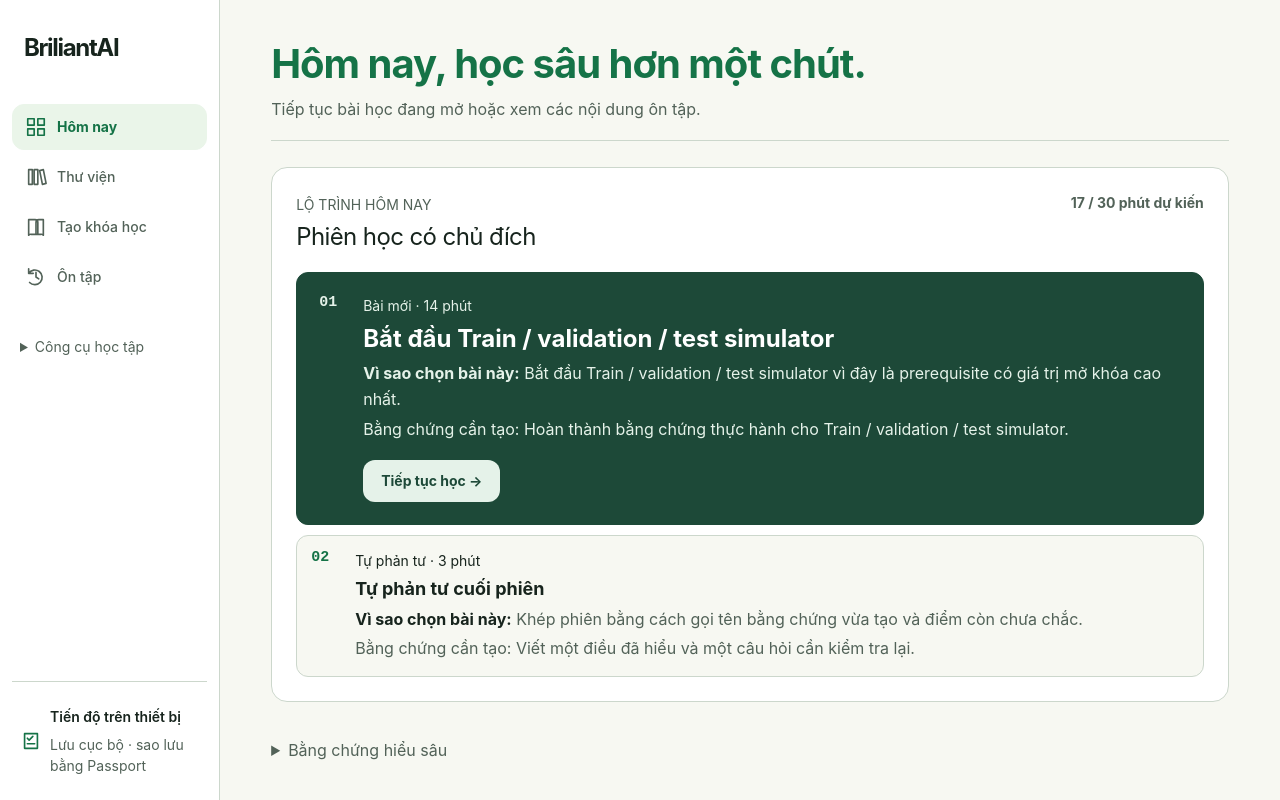
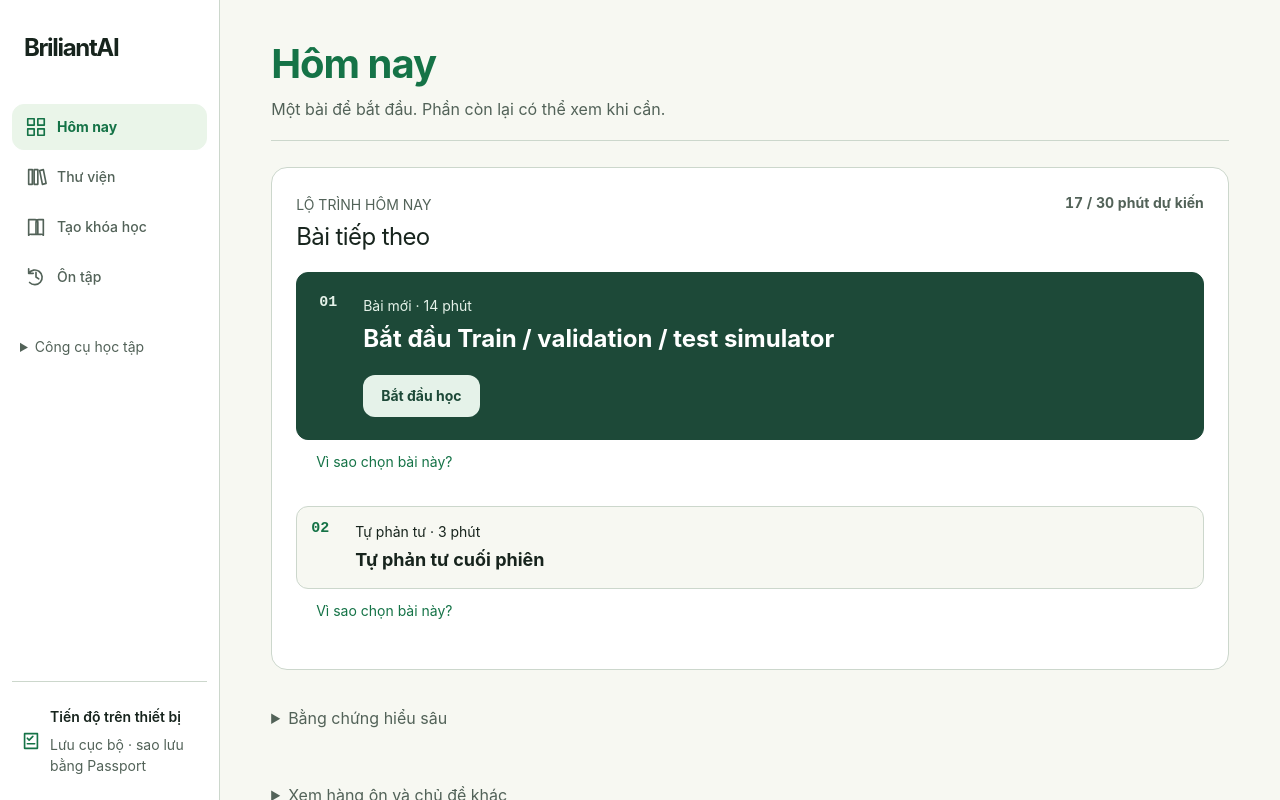
Before and after one commit to PhanThienLoc/briliant-ai-lab, a Next.js app: page / in a window 1280 px wide. Shown: the top 800 px of the page. Built offline with nearby package versions, Linux system fonts and the light colour scheme.

Commit message:
Release v47 focused Today disclosures and scoped lab background checkpoint

```diff
--- a/app/learning-dashboard.tsx
+++ b/app/learning-dashboard.tsx
@@ -383,13 +383,14 @@ function SourceReviews({ onOpen }: { onOpen: (courseId: string, lessonId: string
 function HubView({ adaptive, snapshots, expansionProgress, repairs, history, diagnostic, onDiagnostic, onStart, onAdaptiveLesson, onExpansion, onRecent, onRepair, onMap, onChecklist, onHistory, onStudio, onLibrary }: { adaptive: AdaptiveHubState; snapshots: LessonSnapshot[]; expansionProgress: ExpansionProgress; repairs: RepairItem[]; history: LocalLearningEvent[]; diagnostic: DiagnosticResult | null; onDiagnostic: () => void; onStart: (lessonId: string) => void; onAdaptiveLesson: (lessonId: string, activityId: string | null, mode: "practice" | "review") => void; onExpansion: (labId: ExpansionLabId, reviewDue: boolean, edgeId?: ExpansionEdgeId) => void; onRecent: (lessonId: string) => void; onRepair: (lessonId: string, activityId: string) => void; onMap: () => void; onChecklist: () => void; onHistory: () => void; onStudio: (courseId?: string, lessonId?: string) => void; onLibrary: () => void }) {
   return (
     <div className="hub-canvas">
-      <header className="template-page-header"><h1>Hôm nay, học sâu hơn một chút.</h1><p>Tiếp tục bài học đang mở hoặc xem các nội dung ôn tập.</p></header>
+      <header className="template-page-header"><h1>Hôm nay</h1><p>Một bài để bắt đầu. Phần còn lại có thể xem khi cần.</p></header>
       <AdaptiveHub state={adaptive} onLesson={onAdaptiveLesson} onExpansion={onExpansion} onDiagnostic={onDiagnostic} />
       {adaptive.hydrated ? <>
-        <div className="home-focus-grid">
+        <details className="home-analytics"><summary>Xem hàng ôn và chủ đề khác</summary><div className="home-focus-grid">
           <ReviewQueue snapshots={snapshots} expansionProgress={expansionProgress} onStart={onAdaptiveLesson} onExpansion={onExpansion} limit={3} />
           <ActiveTopics snapshots={snapshots} recommendedLessonId={adaptive.queue.items[0]?.target?.kind === "lesson" ? adaptive.queue.items[0].target.id : diagnostic?.recommendedLessonId} onStart={onStart} onMap={onMap} />
         </div>
+        </details>
         <SourceCourseHub onLibrary={onLibrary} onCreate={() => onStudio()} />
         <details className="home-analytics"><summary>Tiến độ và công cụ học tập</summary>
           <DiagnosticSummary result={diagnostic} onOpen={onDiagnostic} onStart={onStart} />
--- a/app/stitch-theme.css
+++ b/app/stitch-theme.css
@@ -427,3 +427,11 @@ button.today-action { cursor: pointer; }
   .lab-feedback,
   .sql-editor aside p
 ) { font-size: 16px; line-height: 1.65; }
+
+/* Focus checkpoint: details remain available without competing with the next action. */
+.today-context { padding: 0 20px 12px; }
+.today-context summary { cursor: pointer; min-height: 44px; display: flex; align-items: center; font-size: 14px; color: var(--primary); }
+.today-context p { font-size: 16px; line-height: 1.6; margin: 8px 0; }
+.today-session > header strong, .metric-pair strong { font-variant-numeric: tabular-nums; }
+.transform-workspace svg { background: var(--surface-lowest); }
+.bfs-workspace > svg { background-color: var(--surface-lowest); background-image: radial-gradient(circle, var(--outline-variant) .7px, transparent .8px); background-size: 20px 20px; }
--- a/components/learning/today-session.tsx
+++ b/components/learning/today-session.tsx
@@ -20,7 +20,7 @@ export function TodaySession({
       <header>
         <div>
           <span className="mono-label">LỘ TRÌNH HÔM NAY</span>
-          <h2 id="today-session-title">Phiên học có chủ đích</h2>
+          <h2 id="today-session-title">Bài tiếp theo</h2>
         </div>
         <strong aria-label={`${queue.totalMinutes} trên ${queue.budgetMinutes} phút`}>
           {queue.totalMinutes} / {queue.budgetMinutes} phút dự kiến
@@ -38,7 +38,7 @@ export function TodaySession({
                   className="today-action"
                   aria-current={index === 0 && item.target ? "step" : undefined}
                   aria-label={item.target ? `${index + 1}. ${item.title}. ${item.minutes} phút. Bằng chứng cần tạo: ${item.evidenceNeeded}` : undefined}
-                  aria-describedby={item.target ? reasonId : undefined}
+
                   onClick={item.target ? () => onOpen(item) : undefined}
                 >
                   <span className="today-order">
@@ -49,15 +49,11 @@ export function TodaySession({
                       {actionLabels[item.type]} · {item.minutes} phút
                     </small>
                     <strong>{item.title}</strong>
-                    <span className="today-reason" id={reasonId}>
-                      <b>Vì sao chọn bài này:</b> {item.reason}
-                    </span>
-                    <span className="today-evidence">
-                      Bằng chứng cần tạo: {item.evidenceNeeded}
-                    </span>
-                    {index === 0 && item.target ? <span className="today-continue">Tiếp tục học →</span> : null}
+
+                    {index === 0 && item.target ? <span className="today-continue">Bắt đầu học</span> : null}
                   </span>
                 </Action>
+                <details className="today-context"><summary>Vì sao chọn bài này?</summary><p id={reasonId}>{item.reason}</p><p>Bằng chứng cần tạo: {item.evidenceNeeded}</p></details>
               </li>
             );
           })}
--- /dev/null
+++ b/scripts/bench-sql.mjs
@@ -0,0 +1,5 @@
+import { performance } from 'node:perf_hooks';
+import { gradeSouthOrderQuery } from '../lib/sql-sandbox.mjs';
+const query="SELECT id, amount FROM orders WHERE region = 'south' AND amount >= 180 ORDER BY amount DESC";
+for(let i=0;i<100;i++)gradeSouthOrderQuery(query);
+const samples=[];for(let i=0;i<30;i++){const start=performance.now();for(let j=0;j<100;j++)gradeSouthOrderQuery(query);samples.push((performance.now()-start)/100)}samples.sort((a,b)=>a-b);console.log(JSON.stringify({workload:'SQL SELECT grade, 100 calls/batch, 30 warm batches',p50ms:samples[15],p95ms:samples[28],node:process.version}));
```
Also changed, not shown: 3 other files (tests, documents, lock files or other folders).
